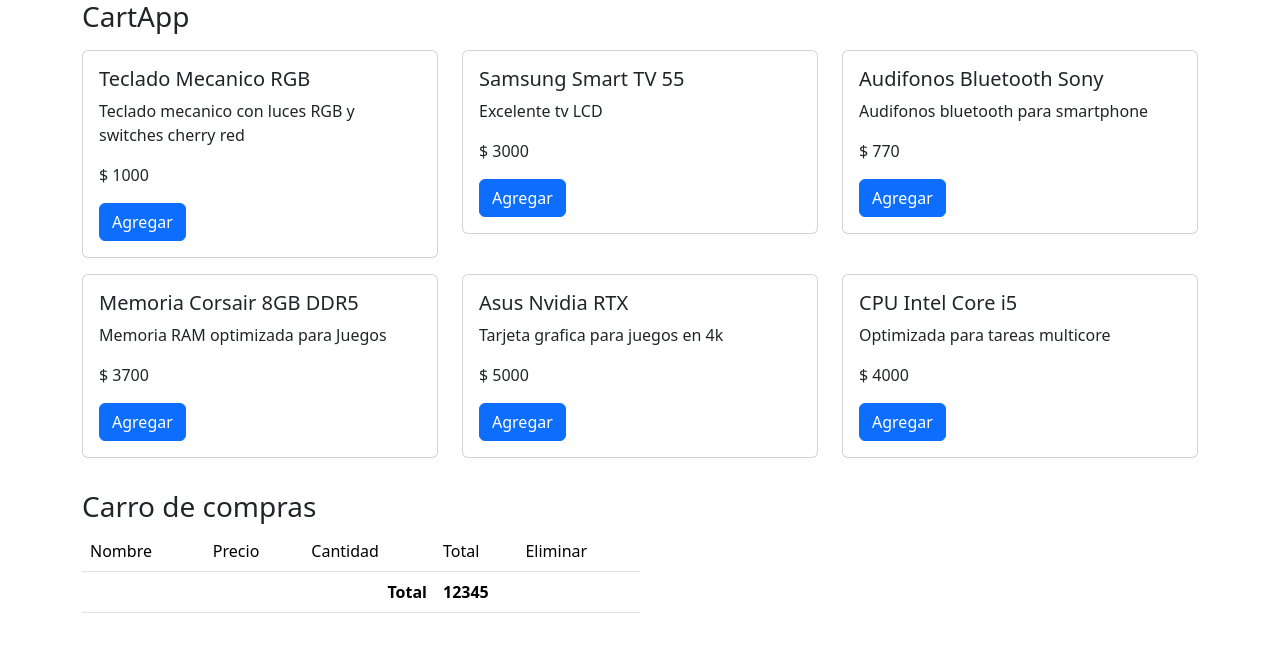
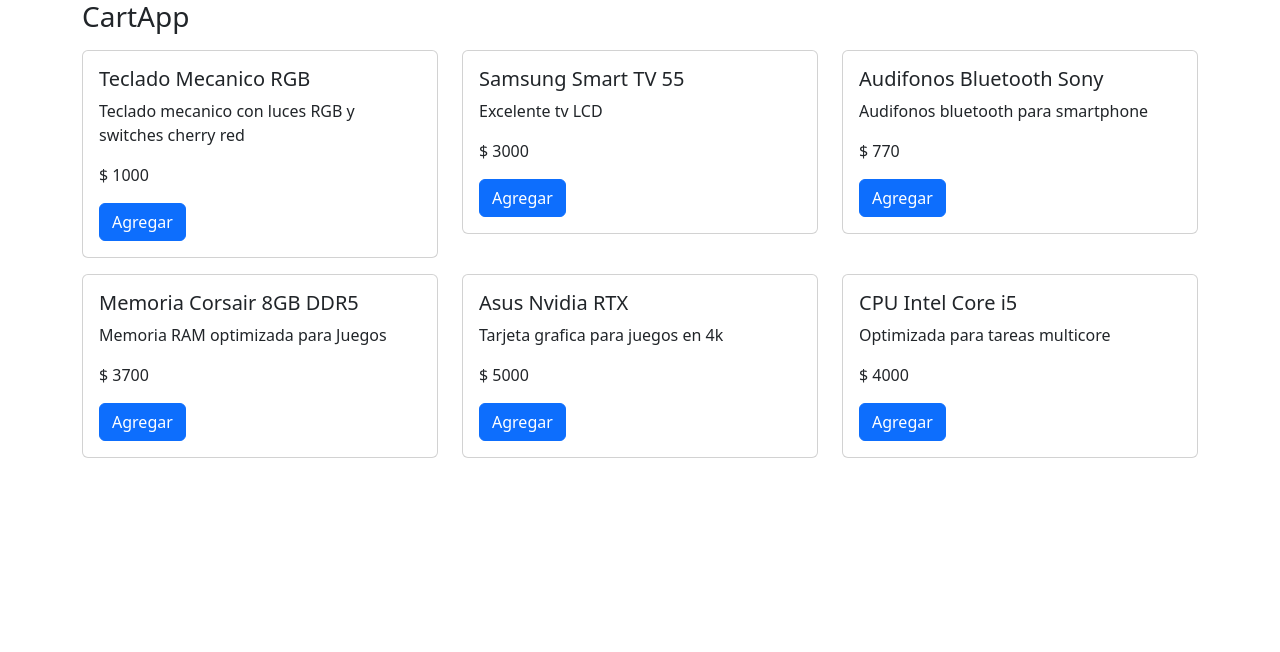
Before and after one commit to Memobig/5-cart-app, a React (Vite) app: page / in a window 1280 px wide. Shown: the top 652 px of the page. Built offline with nearby package versions, Linux system fonts and the light colour scheme.

Commit message:
Oculta el carrito si no tiene productos

```diff
--- a/src/CartApp.jsx
+++ b/src/CartApp.jsx
@@ -15,7 +15,7 @@
 
     const [cartItems, setCartItems] = useState(initialCartItems);
 
-    const handlerAddProductCart = (product)=>{
+    const handlerAddProductCart = (product) => {
 
         const hasItem = cartItems.find((i) => i.product.id === product.id);
         if (hasItem) {
@@ -27,7 +27,7 @@
             //     }
             // ])
             setCartItems(
-                cartItems.map((i)=> {
+                cartItems.map((i) => {
                     if (i.product.id === product.id) {
                         i.quantity = i.quantity + 1;
                     }
@@ -56,10 +56,13 @@
         <>
             <div className="container">
                 <h3>CartApp</h3>
-                <CatalogView handler = {handlerAddProductCart}/>
+                <CatalogView handler={handlerAddProductCart} />
+                {cartItems?.length <= 0 || (
+
                     <div className="my-4 w-50">
-                    <CartView handlerDelete = { handlerDeleteProductCart } items = { cartItems }/>
+                        <CartView handlerDelete={handlerDeleteProductCart} items={cartItems} />
                     </div>
+                )}
             </div>
         </>
     )
```
Lines whose indentation alone changed are shown as unchanged.
